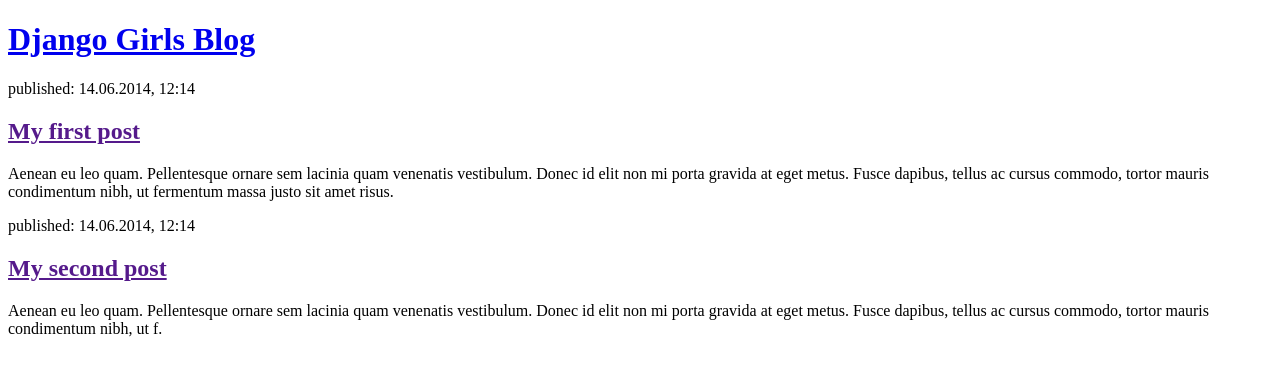
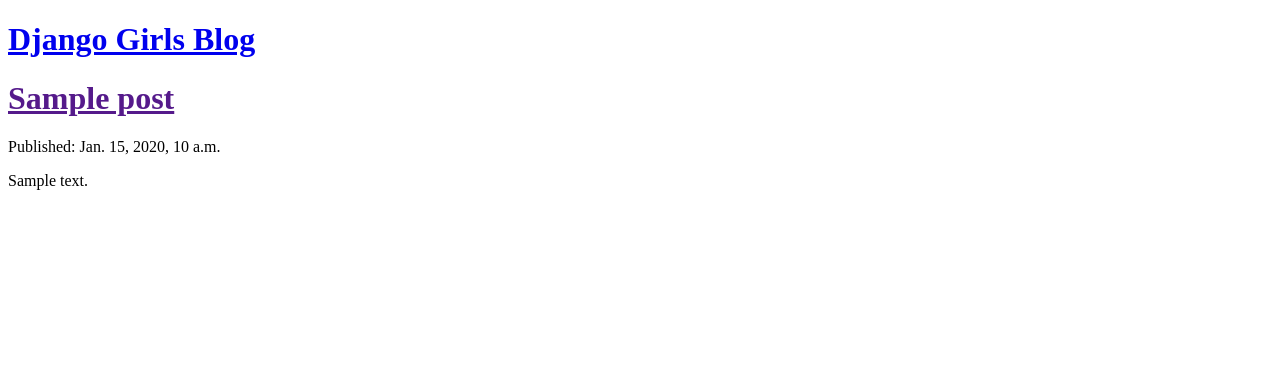
Before and after one commit to mabreyes/djangocdo-workshop, a Django app: page / in a window 1280 px wide. Shown: the top 376 px of the page. Run offline with Django 3.2, Linux system fonts and the light colour scheme; tables that the repository leaves empty hold one stand-in row (values such as "Sample post").

Commit message:
Show blog posts in template

```diff
--- a/blog/templates/post_list.html
+++ b/blog/templates/post_list.html
@@ -15,24 +15,15 @@
         </h1>
     </div>
 
+    {% for post in posts %}
     <div>
-        <p>published: 14.06.2014, 12:14</p>
-        <h2>
-            <a href="">My first post</a>
-        </h2>
-        <p>Aenean eu leo quam. Pellentesque ornare sem lacinia quam venenatis vestibulum. Donec id elit non mi porta gravida
-            at eget metus. Fusce dapibus, tellus ac cursus commodo, tortor mauris condimentum nibh, ut fermentum massa justo
-            sit amet risus.</p>
+        <h1>
+            <a href="">{{ post.title }}</a>
+        </h1>
+        <p>Published: {{ post.published_date }}</p>
+        <p>{{ post.text|linebreaksbr }}</p>
     </div>
-
-    <div>
-        <p>published: 14.06.2014, 12:14</p>
-        <h2>
-            <a href="">My second post</a>
-        </h2>
-        <p>Aenean eu leo quam. Pellentesque ornare sem lacinia quam venenatis vestibulum. Donec id elit non mi porta gravida
-            at eget metus. Fusce dapibus, tellus ac cursus commodo, tortor mauris condimentum nibh, ut f.</p>
-    </div>
+    {% endfor %}
 </body>
 
 </html>
--- a/blog/views.py
+++ b/blog/views.py
@@ -1,7 +1,11 @@
 from django.shortcuts import render
-
+from django.utils import timezone
+from .models import Post
 # Create your views here.
 
 
 def post_list(request):
-    return render(request, 'post_list.html', {})
+    # posts = Post.objects.filter(
+    #     published_date__lte=timezone.now()).order_by('published_date')
+    posts = Post.objects.order_by('published_date')
+    return render(request, 'post_list.html', {'posts': posts})
```
